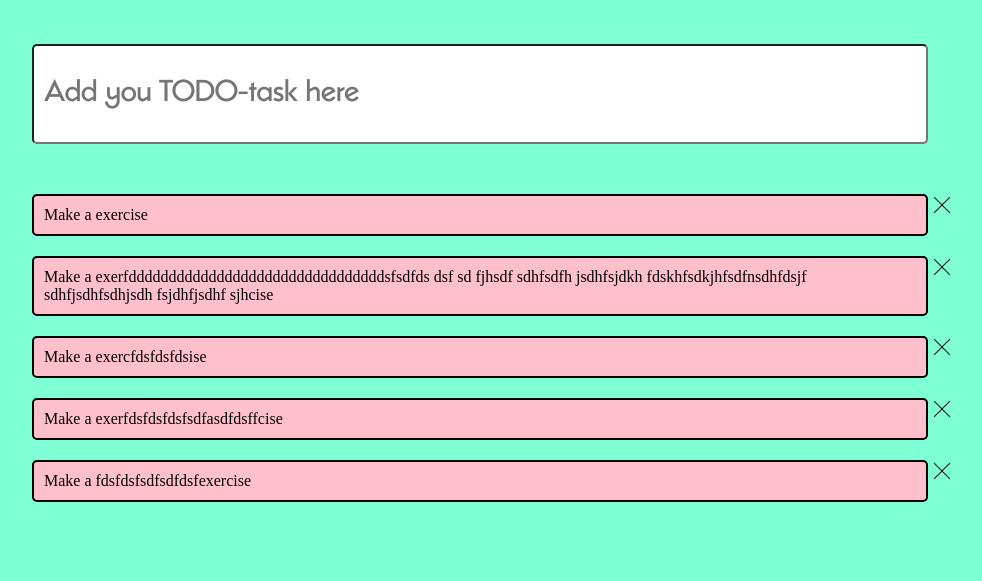
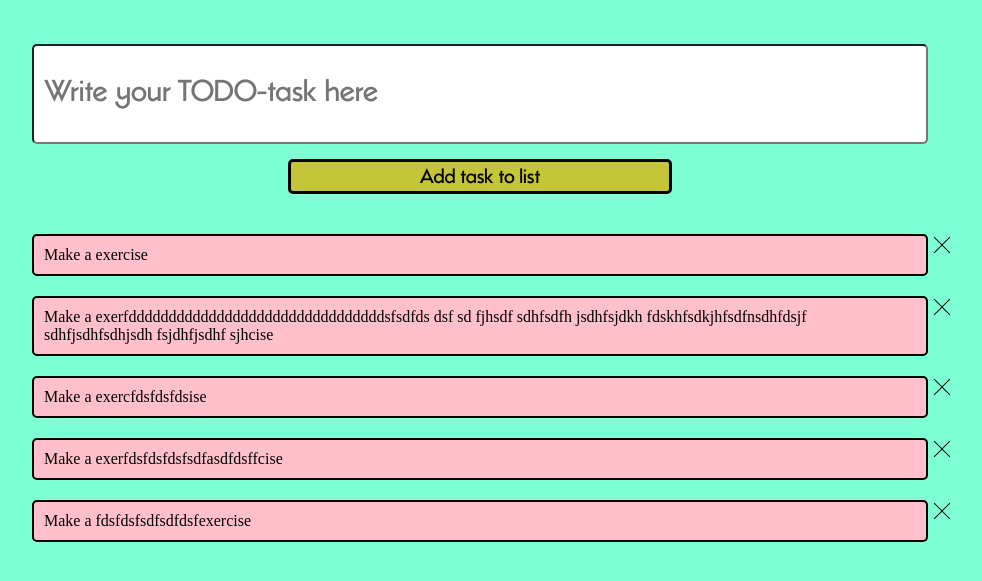
Before and after one commit to bogdanmarkovsky/To--Do-List, a plain HTML site: page index.html in a window 1280 px wide. Shown: the part 185-766 px from the top of the page, without its empty margins (160-1142 px from the left). Drawn offline with Linux system fonts and the light colour scheme.

Commit message:
3_ сделана кнопка добавления такси

```diff
--- a/index.html
+++ b/index.html
@@ -9,7 +9,8 @@
   </head>
   <body class="page">
     <h1 class="todo__heading">Simple TODO List</h1>
-    <input class="todo__input" placeholder="Add you TODO-task here"></input>
+    <input class="todo__input" placeholder="Write your TODO-task here"></input>
+    <button class="todo__add-button">Add task to list</button>
     <div class="todo__container">
       <div class="todo__task">Make a exercise</div>
       <button class="todo__close-button"></button>
--- a/script.js
+++ b/script.js
@@ -0,0 +1 @@
+const input = document.querySelector('.todo__input');
--- a/style.css
+++ b/style.css
@@ -16,7 +16,6 @@
     font-size: 70px;
     font-family: Edge Display;
     font-weight: 700;
-
 }
 
 .todo__input {
@@ -28,8 +27,31 @@
     padding: 0;
     margin: 0;
     box-sizing: border-box;
-    margin-bottom: 50px;
+    margin-bottom: 15px;
     padding: 10px;
+}
+
+.todo__add-button {
+    display: flex;
+    padding: 0;
+    justify-content: center;
+    align-items: flex-end;
+    width: 30%;
+    min-width: 140px;
+    height: 35px;
+    background-color: rgb(197, 197, 56);
+    margin-bottom: 40px;
+    border: 3px solid black;
+    border-radius: 5px;
+    font-family: Edge Display;
+    font-size: 20px;
+    text-align: center;
+    vertical-align: center;
+}
+
+.todo__add-button:hover {
+    cursor: pointer;
+    opacity: 0.5;
 }
 
 .todo__container {
@@ -71,10 +93,17 @@
     .todo__heading {
         font-size: 40px;
     }
+
     .todo__input {
         height: 50px;
         font-size: 20px;
     }
+
+    .todo__add-button {
+
+
+    }
+
     .todo__task {
         min-height: 50px;
     }
```
